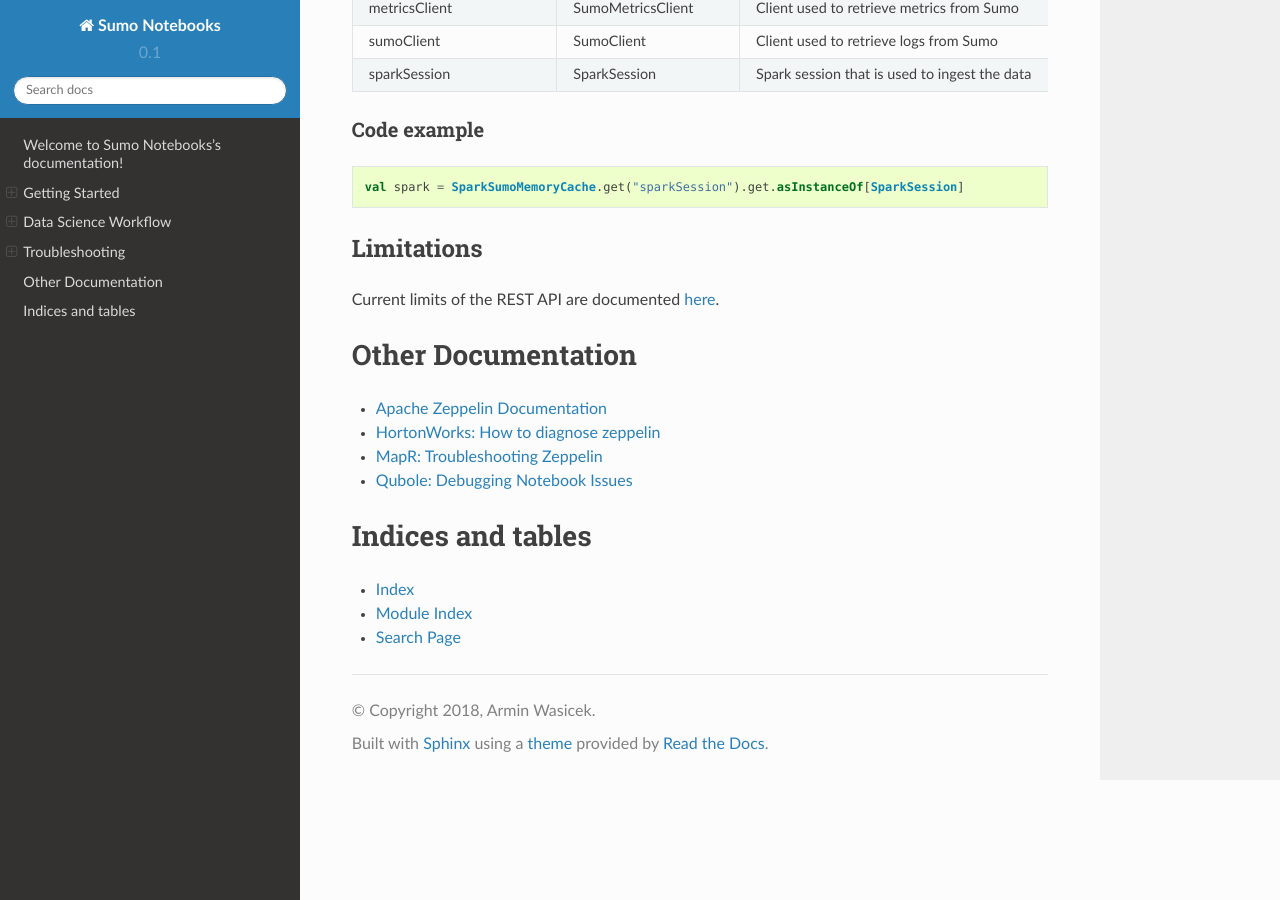
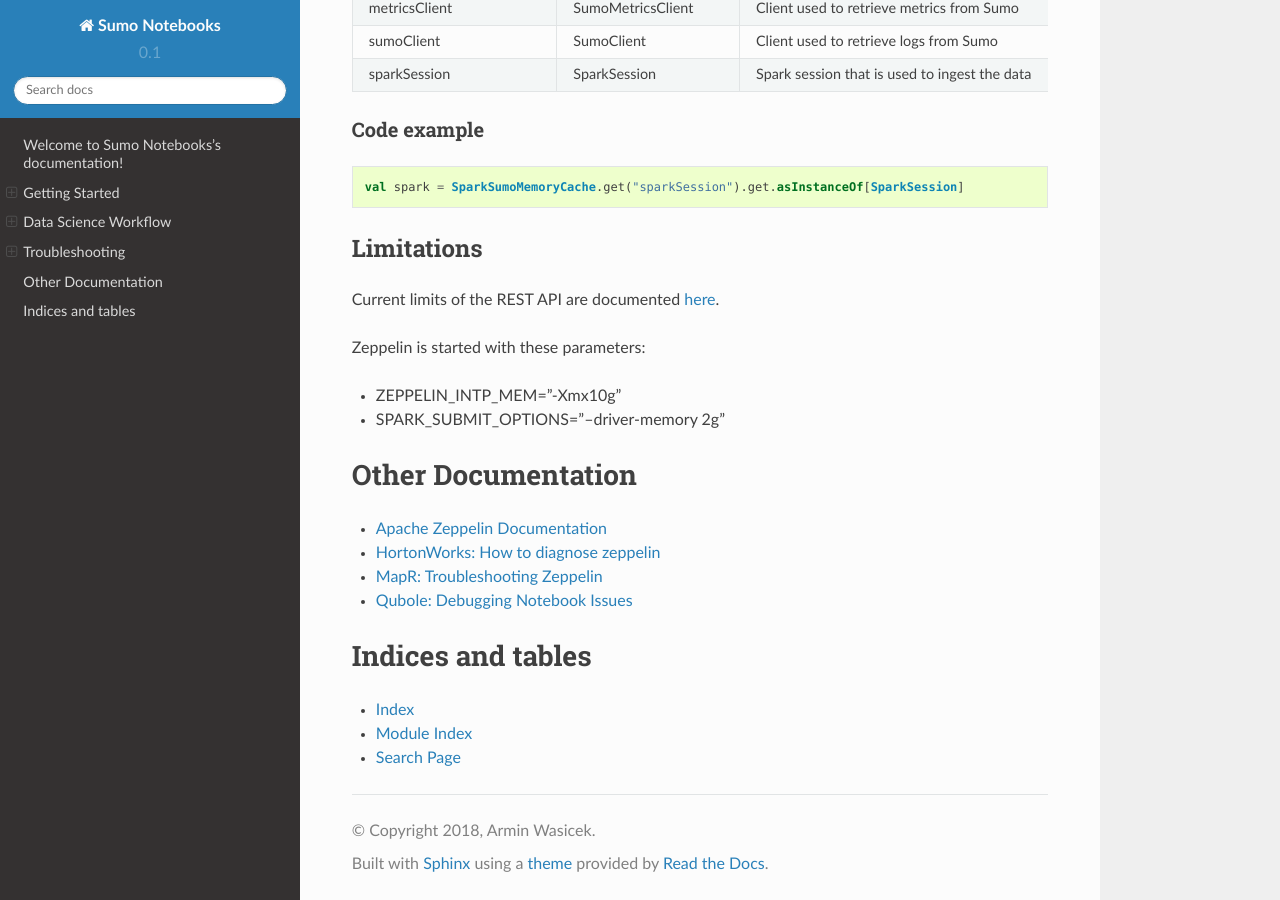
Before and after one commit to arminwasicek/sumonotebooksdocs, a Sphinx documentation site: the page built from source/index.rst, in a window 1280 px wide and 900 px high, scrolled down 6830 px. Built offline with Sphinx 7.4.7 and the Read the Docs theme 2.0.0, drawn with Linux system fonts in a browser that asks for light colours.

Commit message:
added limits

```diff
--- a/source/index.rst
+++ b/source/index.rst
@@ -232,6 +232,10 @@ Limitations
 
 Current limits of the REST API are documented `here <https://help.sumologic.com/APIs/Search-Job-API/About-the-Search-Job-API#Rate_limiting>`_.
 
+Zeppelin is started with these parameters:
+
+* ZEPPELIN_INTP_MEM="-Xmx10g"
+* SPARK_SUBMIT_OPTIONS="--driver-memory 2g"
 
 Other Documentation
 ======================
```
